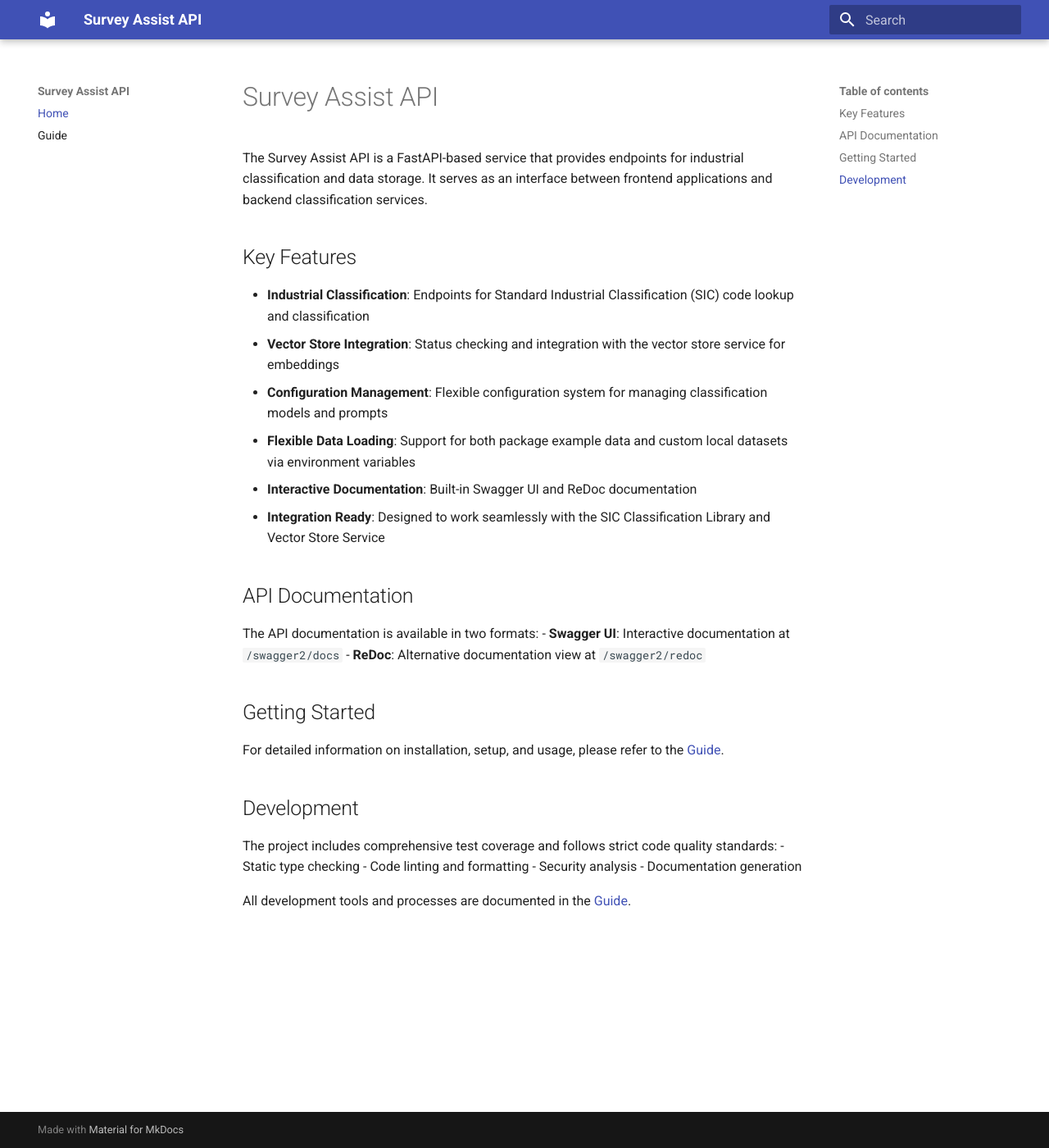
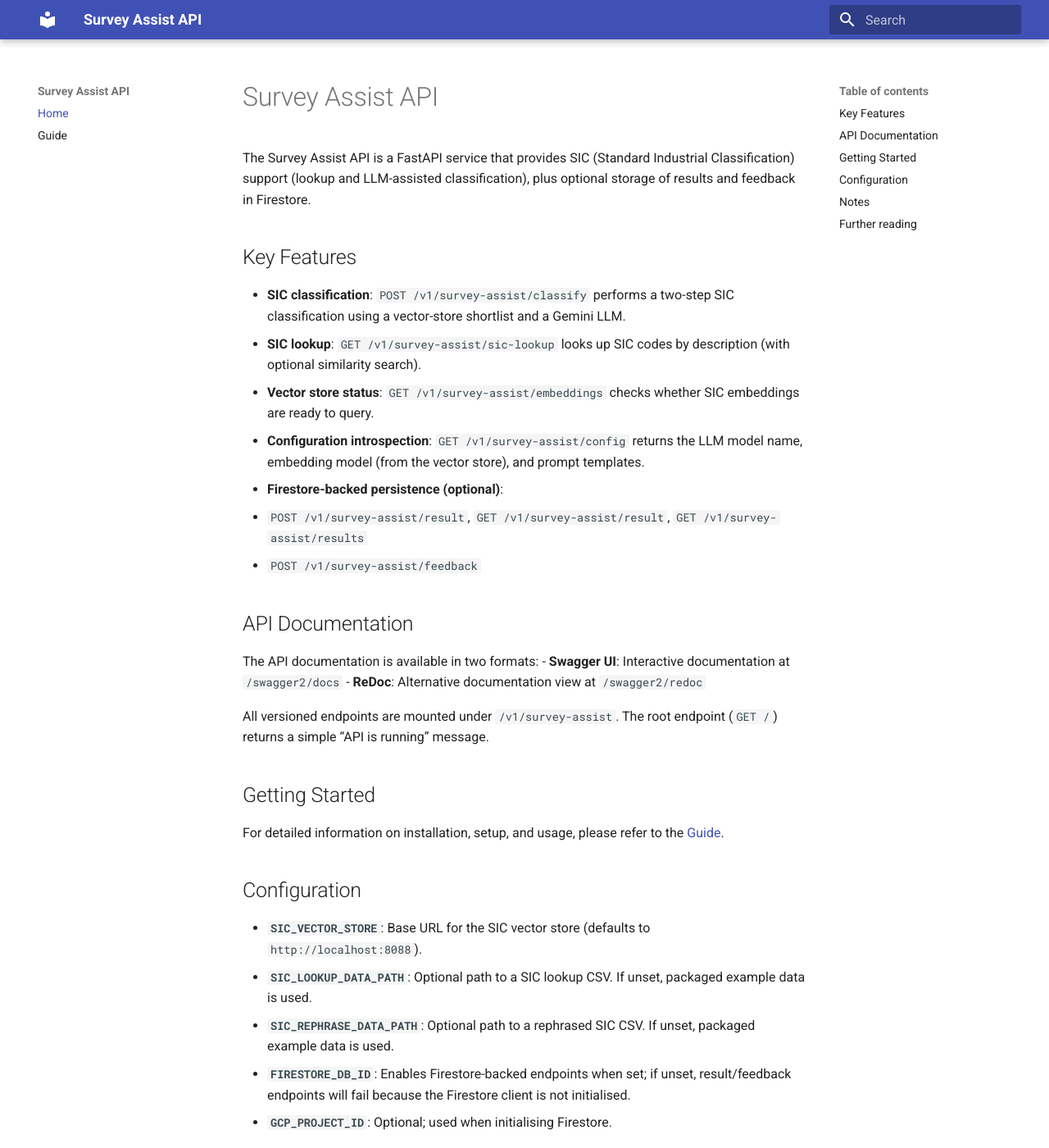
Before and after one commit to ONSdigital/survey-assist-api, an MkDocs documentation site: the page built from docs/index.md, in a window 1280 px wide and 1400 px high. Shown: the whole window at 82% size. Built offline with MkDocs 1.6.1 and Material for MkDocs 9.7.7, drawn with Linux system fonts in a browser that asks for light colours; some of the changed text lies outside the part shown.

Commit message:
udpdate index with current api endpoints and config

```diff
--- a/docs/index.md
+++ b/docs/index.md
@@ -1,15 +1,16 @@
 # Survey Assist API
 
-The Survey Assist API is a FastAPI-based service that provides endpoints for industrial classification and data storage. It serves as an interface between frontend applications and backend classification services.
+The Survey Assist API is a FastAPI service that provides SIC (Standard Industrial Classification) support (lookup and LLM-assisted classification), plus optional storage of results and feedback in Firestore.
 
 ## Key Features
 
-- **Industrial Classification**: Endpoints for Standard Industrial Classification (SIC) code lookup and classification
-- **Vector Store Integration**: Status checking and integration with the vector store service for embeddings
-- **Configuration Management**: Flexible configuration system for managing classification models and prompts
-- **Flexible Data Loading**: Support for both package example data and custom local datasets via environment variables
-- **Interactive Documentation**: Built-in Swagger UI and ReDoc documentation
-- **Integration Ready**: Designed to work seamlessly with the SIC Classification Library and Vector Store Service
+- **SIC classification**: `POST /v1/survey-assist/classify` performs a two-step SIC classification using a vector-store shortlist and a Gemini LLM.
+- **SIC lookup**: `GET /v1/survey-assist/sic-lookup` looks up SIC codes by description (with optional similarity search).
+- **Vector store status**: `GET /v1/survey-assist/embeddings` checks whether SIC embeddings are ready to query.
+- **Configuration introspection**: `GET /v1/survey-assist/config` returns the LLM model name, embedding model (from the vector store), and prompt templates.
+- **Firestore-backed persistence (optional)**:
+  - `POST /v1/survey-assist/result`, `GET /v1/survey-assist/result`, `GET /v1/survey-assist/results`
+  - `POST /v1/survey-assist/feedback`
 
 ## API Documentation
 
@@ -17,16 +18,26 @@
 - **Swagger UI**: Interactive documentation at `/swagger2/docs`
 - **ReDoc**: Alternative documentation view at `/swagger2/redoc`
 
+All versioned endpoints are mounted under `/v1/survey-assist`. The root endpoint (`GET /`) returns a simple “API is running” message.
+
 ## Getting Started
 
 For detailed information on installation, setup, and usage, please refer to the [Guide](guide.md).
 
-## Development
+## Configuration
 
-The project includes comprehensive test coverage and follows strict code quality standards:
-- Static type checking
-- Code linting and formatting
-- Security analysis
-- Documentation generation
+- **`SIC_VECTOR_STORE`**: Base URL for the SIC vector store (defaults to `http://localhost:8088`).
+- **`SIC_LOOKUP_DATA_PATH`**: Optional path to a SIC lookup CSV. If unset, packaged example data is used.
+- **`SIC_REPHRASE_DATA_PATH`**: Optional path to a rephrased SIC CSV. If unset, packaged example data is used.
+- **`FIRESTORE_DB_ID`**: Enables Firestore-backed endpoints when set; if unset, result/feedback endpoints will fail because the Firestore client is not initialised.
+- **`GCP_PROJECT_ID`**: Optional; used when initialising Firestore.
 
-All development tools and processes are documented in the [Guide](guide.md).
+## Notes
+
+- **SOC classification is not implemented yet**: requests with `type="soc"`/`"sic_soc"` return a placeholder SOC result at present.
+
+## Further reading
+
+- [Guide](guide.md)
+- [Generic classification](generic_classification.md)
+- [GCP deployment](gcp_deployment.md)
```
